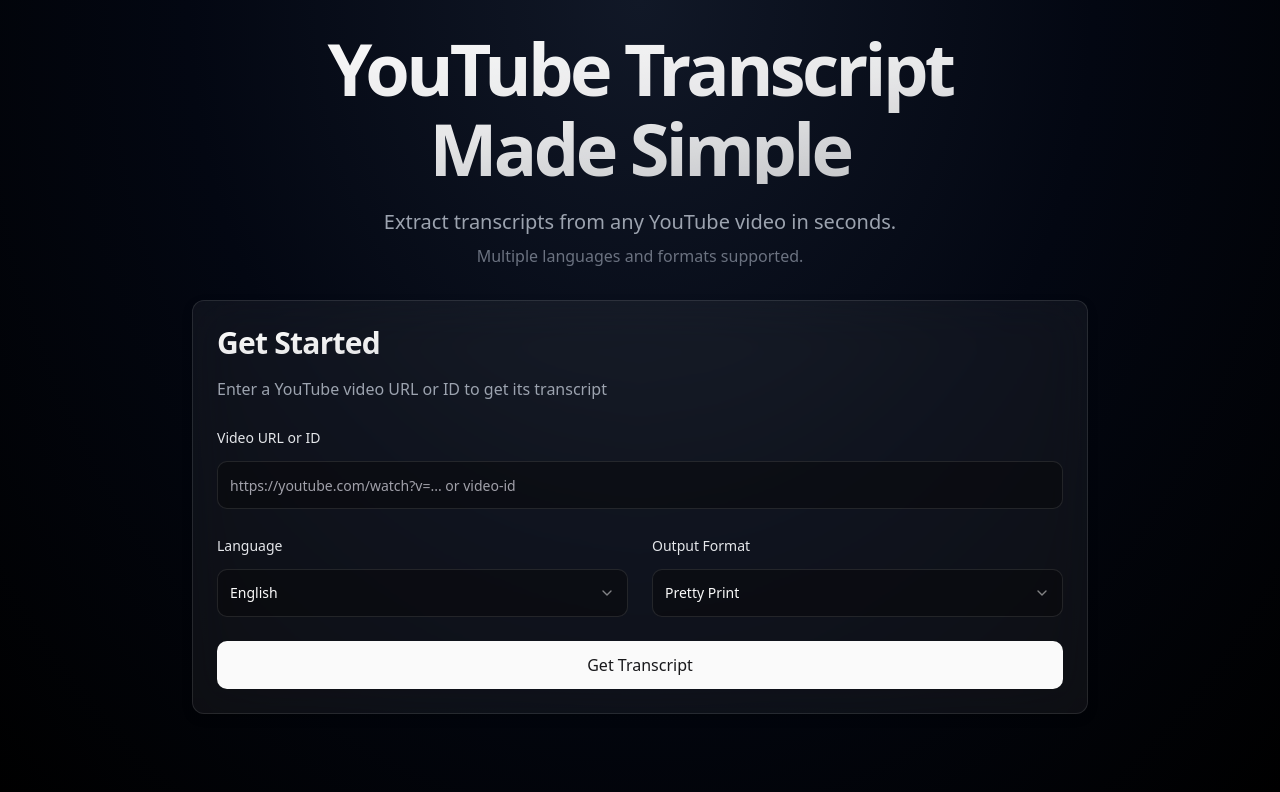
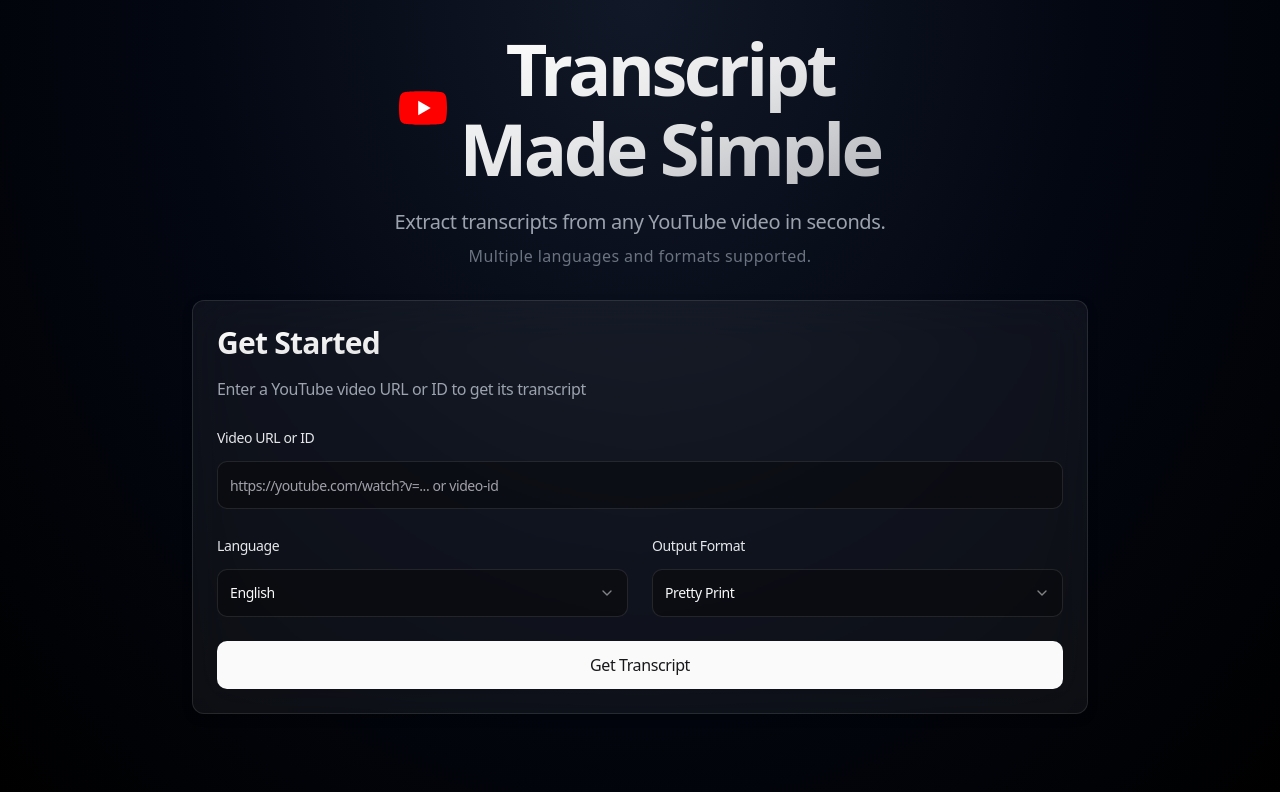
Before and after one commit to rbunch88/easy-transcript-fetcher, a React (Vite) app: page / in a window 1280 px wide. Shown: the top 792 px of the page. Built offline with nearby package versions, Linux system fonts and the light colour scheme.

Commit message:
Add YouTube logo and refine fonts
Incorporate the YouTube logo into the application and make adjustments to the font styles for improved aesthetics.
[skip gpt_engineer]

```diff
--- a/src/index.css
+++ b/src/index.css
@@ -35,10 +35,15 @@
   body {
     @apply bg-background text-foreground antialiased overflow-x-hidden;
     font-feature-settings: "ss01", "ss02", "cv01", "cv02", "cv03";
+    letter-spacing: -0.025em;
   }
 
   html {
     @apply scroll-smooth;
+  }
+
+  h1, h2, h3, h4, h5, h6 {
+    @apply font-bold tracking-tight;
   }
 }
 
--- a/src/pages/Index.tsx
+++ b/src/pages/Index.tsx
@@ -6,13 +6,22 @@ const Index = () => {
       <div className="max-w-6xl mx-auto">
         <div className="space-y-8 animate-fade-in">
           <div className="text-center space-y-6">
-            <h1 className="text-5xl md:text-6xl lg:text-7xl font-bold tracking-tighter text-gradient">
-              YouTube Transcript
-              <span className="block mt-2">Made Simple</span>
-            </h1>
-            <p className="text-lg md:text-xl text-gray-400 max-w-2xl mx-auto leading-relaxed">
+            <div className="flex items-center justify-center gap-3 mb-6">
+              <img
+                src="/youtube-logo.svg"
+                alt="YouTube Logo"
+                className="w-12 h-12 animate-fade-in"
+              />
+              <h1 className="text-5xl md:text-6xl lg:text-7xl font-bold tracking-tighter text-gradient">
+                Transcript
+                <span className="block mt-2">Made Simple</span>
+              </h1>
+            </div>
+            <p className="text-lg md:text-xl text-gray-400 max-w-2xl mx-auto leading-relaxed font-light">
               Extract transcripts from any YouTube video in seconds.
-              <span className="block text-gray-500 text-base mt-2">Multiple languages and formats supported.</span>
+              <span className="block text-gray-500 text-base mt-2 tracking-wide">
+                Multiple languages and formats supported.
+              </span>
             </p>
           </div>
           <TranscriptForm />
```
Also changed, not shown: public/youtube-logo.svg (added).
